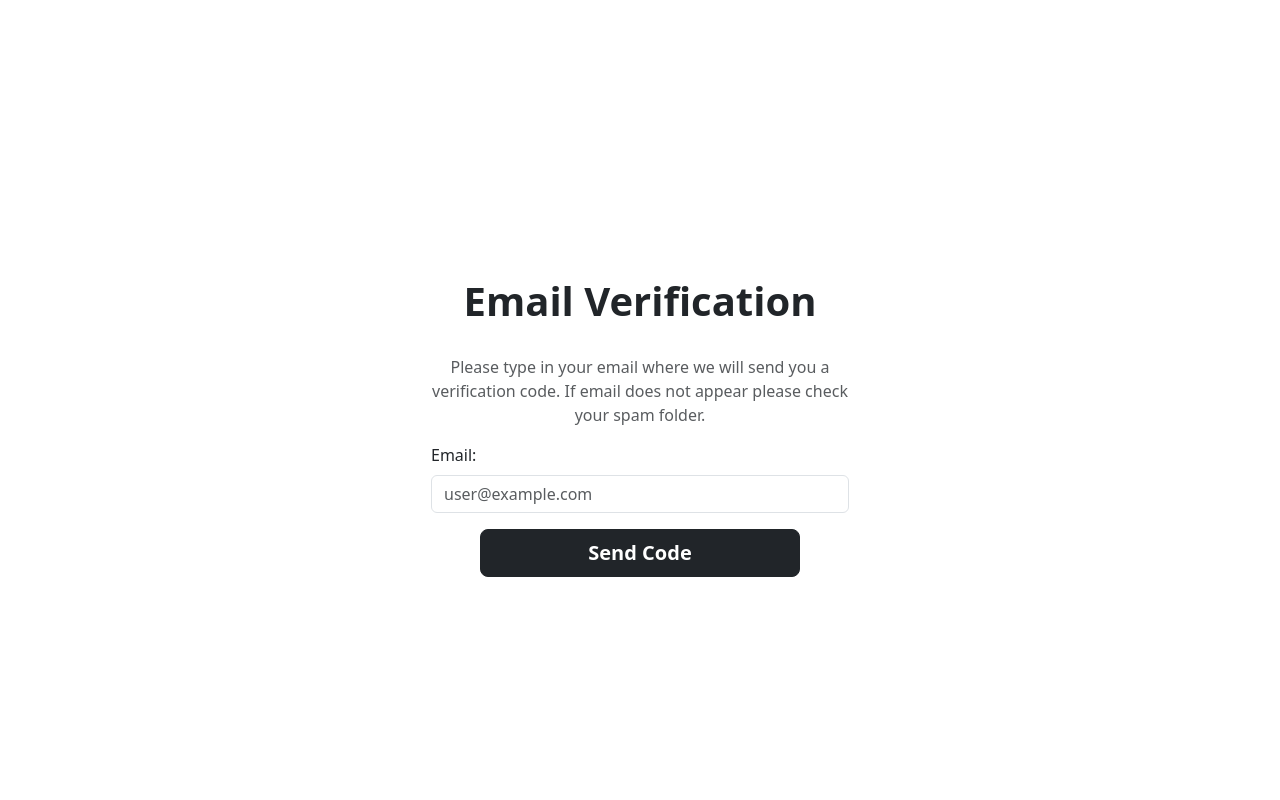
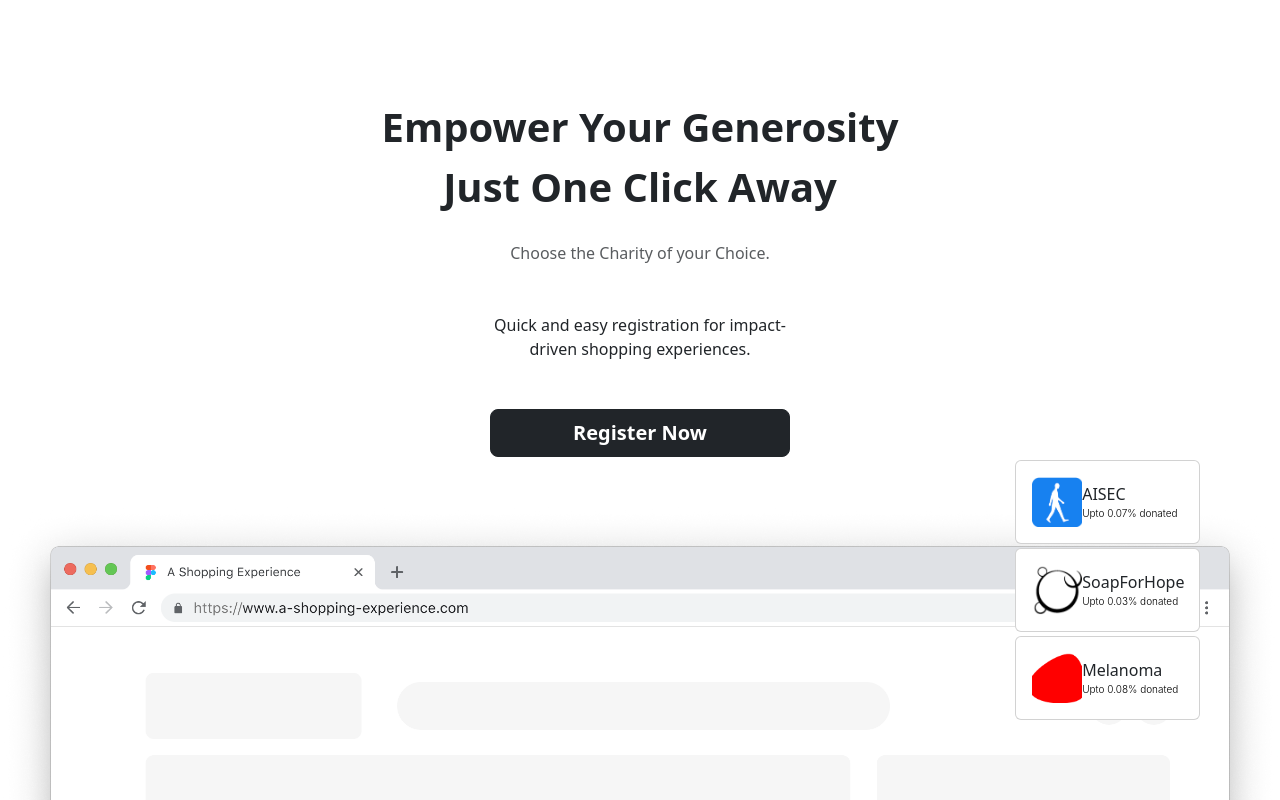
Before and after one commit to sehmim/sc-affiliate, a React (Create React App) app in the folder frontend/: page /onboard in a window 1280 px wide. Built offline with nearby package versions, Linux system fonts and the light colour scheme.

Commit message:
fix stylistic and aesthetics to match figma for login, register and other pages, add functionalities in emailverificationcomponent and settings page

```diff
--- a/frontend/src/pages/Login.jsx
+++ b/frontend/src/pages/Login.jsx
@@ -1,53 +1,87 @@
-import React from 'react';
-import Header from '../components/Header';
-import { FcGoogle } from 'react-icons/fc';
-import { useNavigate } from 'react-router-dom';
+import React from "react";
+import Header from "../components/Header";
+import { FcGoogle } from "react-icons/fc";
+import { useNavigate } from "react-router-dom";
 import { getAuth, signInWithEmailAndPassword } from "firebase/auth"; // Import auth methods from Firebase
-import { message } from 'antd';
-import firebase from '../utils/firebase';
-import "./styles.css"
+import { message } from "antd";
+import firebase from "../utils/firebase";
+import "./styles.css";
 
 const Login = () => {
   // Initialize Firebase auth instance
   const auth = getAuth();
 
   const navigate = useNavigate();
-  const [email, setEmail] = React.useState('');
-  const [password, setPassword] = React.useState('');
+  const [email, setEmail] = React.useState("");
+  const [password, setPassword] = React.useState("");
 
-  const handleLogin = async() => {
+  const handleLogin = async () => {
     try {
       // Sign in with email and password using Firebase auth instance
       await signInWithEmailAndPassword(auth, email, password);
-      navigate('/creategroup');
-      localStorage.setItem('user', JSON.stringify(email));
-      message.success('Success');
+      navigate("/creategroup");
+      localStorage.setItem("user", JSON.stringify(email));
+      message.success("Success");
       // Redirect or show success message
     } catch (error) {
       console.error("Error logging in:", error);
       // Handle error
-      message.error('Failed to sign in');
+      message.error("Failed to sign in");
     }
-  }
+  };
 
   return (
-    <div className='font-lato'>
+    <div className="font-lato" style={{ width: "100%" }}>
       <Header />
-      <div className='mt-40 flex flex-col items-center gap-2 border border-deep-purple py-5 mx-5 rounded-lg bg-white shadow-xl'>
-        <h1 className='font-montserrat text-3xl text-deep-purple'>LOGIN</h1>
-        <p className='text-xl'>Welcome to SponsorCircle</p>
-        <div className='mt-5 flex flex-col w-9/12 gap-2'>
-          <label htmlFor="email" className='text-deep-purple'>Email</label>
-          <input style={{ color: 'black' }} onChange={(e) => setEmail(e.target.value)} className='text-xl p-2 border-b-2 border-grey outline-none focus:border-deep-purple' type="text" id='email'></input>
-          <label htmlFor="email" className='text-deep-purple'>Password</label>
-          <input style={{ color: 'black' }}  onChange={(e) => setPassword(e.target.value)} className='text-xl p-2 border-b-2 border-grey outline-none focus:border-deep-purple' type="password" id='password'></input>
+      <div
+        className="mt-40 flex flex-col items-center gap-2 border border-deep-purple py-5 rounded-lg bg-white shadow-xl"
+        style={{ maxWidth: "1200px", margin: "0 auto", marginTop: "160px" }}
+      >
+        <h1 className="font-montserrat text-3xl text-deep-purple">LOGIN</h1>
+        <p className="text-xl">Welcome to SponsorCircle</p>
+        <div className="mt-5 flex flex-col w-9/12 gap-2">
+          <label htmlFor="email" className="text-deep-purple">
+            Email
+          </label>
+          <input
+            style={{ color: "black" }}
+            onChange={(e) => setEmail(e.target.value)}
+            className="text-xl p-2 border-b-2 border-grey outline-none focus:border-deep-purple"
+            type="text"
+            id="email"
+          ></input>
+          <label htmlFor="email" className="text-deep-purple">
+            Password
+          </label>
+          <input
+            style={{ color: "black" }}
+            onChange={(e) => setPassword(e.target.value)}
+            className="text-xl p-2 border-b-2 border-grey outline-none focus:border-deep-purple"
+            type="password"
+            id="password"
+          ></input>
         </div>
-        <a className='text-grey' href="">Forgot Password?</a>
-        <button className='my-2 w-9/12 bg-deep-purple text-white text-xl py-2 rounded-md font-montserrat' onClick={handleLogin}>Sign In</button>
-        <div className='flex flex-col w-9/12 gap-2'>
-          <button className='flex flex-row gap-5 items-center w-full border-2 py-2 px-2 rounded-md border-blue'><FcGoogle className='text-3xl' /><p className='text-lg text-blue'>Sign In with Google</p></button>
+        <a className="text-grey" href="">
+          Forgot Password?
+        </a>
+        <button
+          className="my-2 w-3/12 bg-deep-purple text-white text-xl py-2 rounded-md font-montserrat"
+          onClick={handleLogin}
+        >
+          Sign In
+        </button>
+        <div className="flex flex-col w-3/12 gap-2 justify-center">
+          <button className="flex flex-row gap-5 align-center border-2 py-2 px-2 rounded-md border-blue">
+            <FcGoogle className="text-3xl" />
+            <p className="text-lg text-blue">Sign In with Google</p>
+          </button>
         </div>
-        <p className='text-grey'>New to SponsorCircle?<a className='pl-2 text-deep-purple' href="/register">Register</a></p>
+        <p className="text-grey">
+          New to SponsorCircle?
+          <a className="pl-2 text-deep-purple" href="/register">
+            Register
+          </a>
+        </p>
       </div>
     </div>
   );
--- a/frontend/src/pages/Register.jsx
+++ b/frontend/src/pages/Register.jsx
@@ -1,20 +1,20 @@
-import React from 'react';
-import Header from '../components/Header';
-import { useNavigate } from 'react-router-dom';
-import firebase from '../utils/firebase';
+import React from "react";
+import Header from "../components/Header";
+import { useNavigate } from "react-router-dom";
+import firebase from "../utils/firebase";
 import { getAuth, createUserWithEmailAndPassword } from "firebase/auth";
-import { message } from 'antd';
+import { message } from "antd";
 
 const Register = () => {
   const auth = getAuth(firebase);
   const navigate = useNavigate();
-  const [email, setEmail] = React.useState('');
-  const [password, setPassword] = React.useState('');
+  const [email, setEmail] = React.useState("");
+  const [password, setPassword] = React.useState("");
   const subHandle = () => {
     createUserWithEmailAndPassword(auth, email, password)
       .then((response) => {
-        navigate('/login');
-        message.success('Success');
+        navigate("/login");
+        message.success("Success");
       })
       .catch((error) => {
         message.error(error.message);
@@ -22,25 +22,63 @@ const Register = () => {
   };
 
   return (
-    <div className='font-lato'>
+    <div className="font-lato" style={{ width: "100%" }}>
       <Header />
-      <div className='mt-40 flex flex-col items-center gap-2 border bg-white py-5 mx-5 rounded-lg'>
-        <h1 className='font-montserrat text-3xl text-deep-purple'>REGISTER</h1>
-        <p className='text-xl'>Welcome to SponsorCircle</p>
-        <div className='mt-5 flex flex-col w-9/12 gap-2'>
-          <label htmlFor="fname" className='text-deep-purple'>First Name</label>
-          <input className='text-xl p-2 border-b-2 border-grey outline-none focus:border-deep-purple' type="text" id='fname'></input>
-          <label htmlFor="lname" className='text-deep-purple'>Last Name</label>
-          <input className='text-xl p-2 border-b-2 border-grey outline-none focus:border-deep-purple' type="text" id='lname'></input>
-          <label htmlFor="fname" className='text-deep-purple'>Email</label>
-          <input onChange={(e) => setEmail(e.target.value)} className='text-xl p-2 border-b-2 border-grey outline-none focus:border-deep-purple' type="text" id='email'></input>
-          <label htmlFor="fname" className='text-deep-purple'>Password</label>
-          <input onChange={(e) => setPassword(e.target.value)} className='text-xl p-2 border-b-2 border-grey outline-none focus:border-deep-purple' type="password" id='password'></input>
+      <div
+        className="flex flex-col items-center gap-2 border bg-white py-5 rounded-lg"
+        style={{ maxWidth: "1200px", margin: "0 auto", marginTop: "160px" }}
+      >
+        <h1 className="font-montserrat text-3xl text-deep-purple">REGISTER</h1>
+        <p className="text-xl">Welcome to SponsorCircle</p>
+        <div className="mt-5 flex flex-col w-9/12 gap-2">
+          <label htmlFor="fname" className="text-deep-purple">
+            First Name
+          </label>
+          <input
+            className="text-xl p-2 border-b-2 border-grey outline-none focus:border-deep-purple"
+            type="text"
+            id="fname"
+          ></input>
+          <label htmlFor="lname" className="text-deep-purple">
+            Last Name
+          </label>
+          <input
+            className="text-xl p-2 border-b-2 border-grey outline-none focus:border-deep-purple"
+            type="text"
+            id="lname"
+          ></input>
+          <label htmlFor="fname" className="text-deep-purple">
+            Email
+          </label>
+          <input
+            onChange={(e) => setEmail(e.target.value)}
+            className="text-xl p-2 border-b-2 border-grey outline-none focus:border-deep-purple"
+            type="text"
+            id="email"
+          ></input>
+          <label htmlFor="fname" className="text-deep-purple">
+            Password
+          </label>
+          <input
+            onChange={(e) => setPassword(e.target.value)}
+            className="text-xl p-2 border-b-2 border-grey outline-none focus:border-deep-purple"
+            type="password"
+            id="password"
+          ></input>
         </div>
-        <p className='text-grey'>Already have an account?<a className='pl-2 text-deep-purple' href="/login">Sign In</a></p>
-        <button className='my-2 w-9/12 bg-deep-purple text-white text-xl py-2 rounded-md font-montserrat' onClick={subHandle}>Register</button>
+        <p className="text-grey">
+          Already have an account?
+          <a className="pl-2 text-deep-purple" href="/login">
+            Sign In
+          </a>
+        </p>
+        <button
+          className="my-2 w-9/12 bg-deep-purple text-white text-xl py-2 rounded-md font-montserrat"
+          onClick={subHandle}
+        >
+          Register
+        </button>
       </div>
-
     </div>
   );
 };
--- a/frontend/src/pages/extension-onboarding/BottomRightComponent.jsx
+++ b/frontend/src/pages/extension-onboarding/BottomRightComponent.jsx
@@ -1,38 +1,65 @@
-import React from 'react';
-import { Card } from 'react-bootstrap';
+import React from "react";
+import { Card } from "react-bootstrap";
 import IMAGE1 from "./image1.png";
 import IMAGE2 from "./image2.png";
 import IMAGE3 from "./image3.png";
 
-
 const BottomRightComponent = () => {
   return (
-    <div className="position-fixed bottom-0 end-0">
-      <div className="d-flex flex-col">
-        <Card style={{ width: '184.827px', height: '54.97px' }} className="m-2">
+    <div className="position-fixed bottom-20 end-20">
+      <div className="d-flex flex-col" style={{ gap: 4 }}>
+        <Card
+          style={{ width: "184.827px", overflow: "hidden" }}
+          className="m-0 p-0"
+        >
           <Card.Body className="d-flex align-items-center">
-            <img src={IMAGE1} alt="Card" style={{ width: '50px', height: '54.97px', objectFit: 'cover' }} />
-            <div className="">
-                <div>Title 2</div>
-                <p>Description 2</p>
+            <img
+              src={IMAGE1}
+              alt="Card"
+              style={{ width: "50px", height: "50px", objectFit: "cover" }}
+            />
+            <div className="d-flex flex-column justify-content-center">
+              <div>AISEC</div>
+              <div className="w-[126.60px] h-4 text-black text-[10px] font-light font-['Inter']">
+                Upto 0.07% donated
+              </div>
             </div>
           </Card.Body>
         </Card>
-        <Card style={{ width: '184.827px', height: '54.97px' }} className="m-2">
+        <Card
+          style={{ width: "184.827px", overflow: "hidden" }}
+          className="m-0"
+        >
           <Card.Body className="d-flex align-items-center">
-            <img src={IMAGE2} alt="Card" style={{ width: '50px', height: '50px', objectFit: 'cover' }} />
-            <div className="ms-3">
-                <div>Title 2</div>
-                <p>Description 2</p>
+            <img
+              src={IMAGE2}
+              alt="Card"
+              style={{ width: "50px", height: "50px", objectFit: "cover" }}
+            />
+            <div className="d-flex flex-column justify-content-center">
+              <div>SoapForHope</div>
+              <div className="w-[126.60px] h-4 text-black text-[10px] font-light font-['Inter']">
+                Upto 0.03% donated
+              </div>
             </div>
           </Card.Body>
         </Card>
-        <Card style={{ width: '184.827px', height: '54.97px' }} className="m-2">
+        <Card
+          style={{ width: "184.827px", overflow: "hidden" }}
+          className="m-0"
+        >
           <Card.Body className="d-flex align-items-center">
-            <img src={IMAGE3} alt="Card" style={{ width: '50px', height: '50px', objectFit: 'cover' }} />
-            <div className="ms-3">
-                <div>Title 2</div>
-                <p>Description 2</p>
+            <img
+              src={IMAGE3}
+              alt="Card"
+              style={{ width: "50px", height: "50px", objectFit: "cover" }}
+            />
+            <div className="d-flex flex-column justify-content-center">
+              <div>Melanoma</div>
+
+              <div className="w-[126.60px] h-4 text-black text-[10px] font-light font-['Inter']">
+                Upto 0.08% donated
+              </div>
             </div>
           </Card.Body>
         </Card>
--- a/frontend/src/pages/extension-onboarding/EmailVerificationComponent.jsx
+++ b/frontend/src/pages/extension-onboarding/EmailVerificationComponent.jsx
@@ -74,7 +74,7 @@ const EmailVerificationComponent = () => {
       const data = await response.json();
 
       if (data.success) {
-        navigation("/extension-settings");
+        navigation("/extension-settings", { email: email });
       } else {
         console.log('OTP verification failed:', data.error);
       }
@@ -145,7 +145,9 @@ const EmailVerificationComponent = () => {
             </button>
             <div>
               Did not get code?{" "}
-              <a onClick={() => {}} href="#">
+              <a onClick={(e) => {
+                e.preventDefault();
+                sendEmailVerificationCode()}} href="!#">
                 Resend Code
               </a>
             </div>
--- a/frontend/src/pages/extension-onboarding/ExtensionSettingsPage.jsx
+++ b/frontend/src/pages/extension-onboarding/ExtensionSettingsPage.jsx
@@ -1,4 +1,5 @@
 import React from "react";
+import { useLocation } from "react-router-dom";
 
 const Navbar = () => (
   <header className="top-0 z-10 bg-white w-full h-20 px-5 py-3 flex justify-between items-center shadow">
@@ -25,6 +26,12 @@ const Navbar = () => (
 );
 
 export default function ExtensionSettings(props) {
+  const location = useLocation();
+  //TODO: Replace the following line with the line after
+  // when the email is passed from the previous page
+  //const email = location.state.email;
+  const email = "";
+
   return (
     <>
       <Navbar />
@@ -58,7 +65,7 @@ export default function ExtensionSettings(props) {
                 // onChange={(e) => setEmail(e.target.value)}
                 // value={email}
                 type="text"
-                placeholder="user@example.com"
+                placeholder="First name"
                 id="lord-king-shadid"
               />
             </div>
@@ -69,7 +76,7 @@ export default function ExtensionSettings(props) {
                 // onChange={(e) => setEmail(e.target.value)}
                 // value={email}
                 type="text"
-                placeholder="user@example.com"
+                placeholder="Last name"
                 id="lord-king-shadid"
               />
             </div>
@@ -79,7 +86,7 @@ export default function ExtensionSettings(props) {
             <input
               className="form-control w-full"
               // onChange={(e) => setEmail(e.target.value)}
-              // value={email}
+              value={email}
               type="text"
               placeholder="user@example.com"
               id="lord-king-shadid"
--- a/frontend/src/pages/extension-onboarding/OnboardingPage.jsx
+++ b/frontend/src/pages/extension-onboarding/OnboardingPage.jsx
@@ -5,7 +5,7 @@ import BottomRightComponent from "./BottomRightComponent";
 import EmailVerificationComponent from "./EmailVerificationComponent";
 
 export default function OnboardingPage(props) {
-  const [onboardingStep, setOnboardingStep] = useState(1);
+  const [onboardingStep, setOnboardingStep] = useState(0);
 
   if (onboardingStep === 0) {
     return (
```
